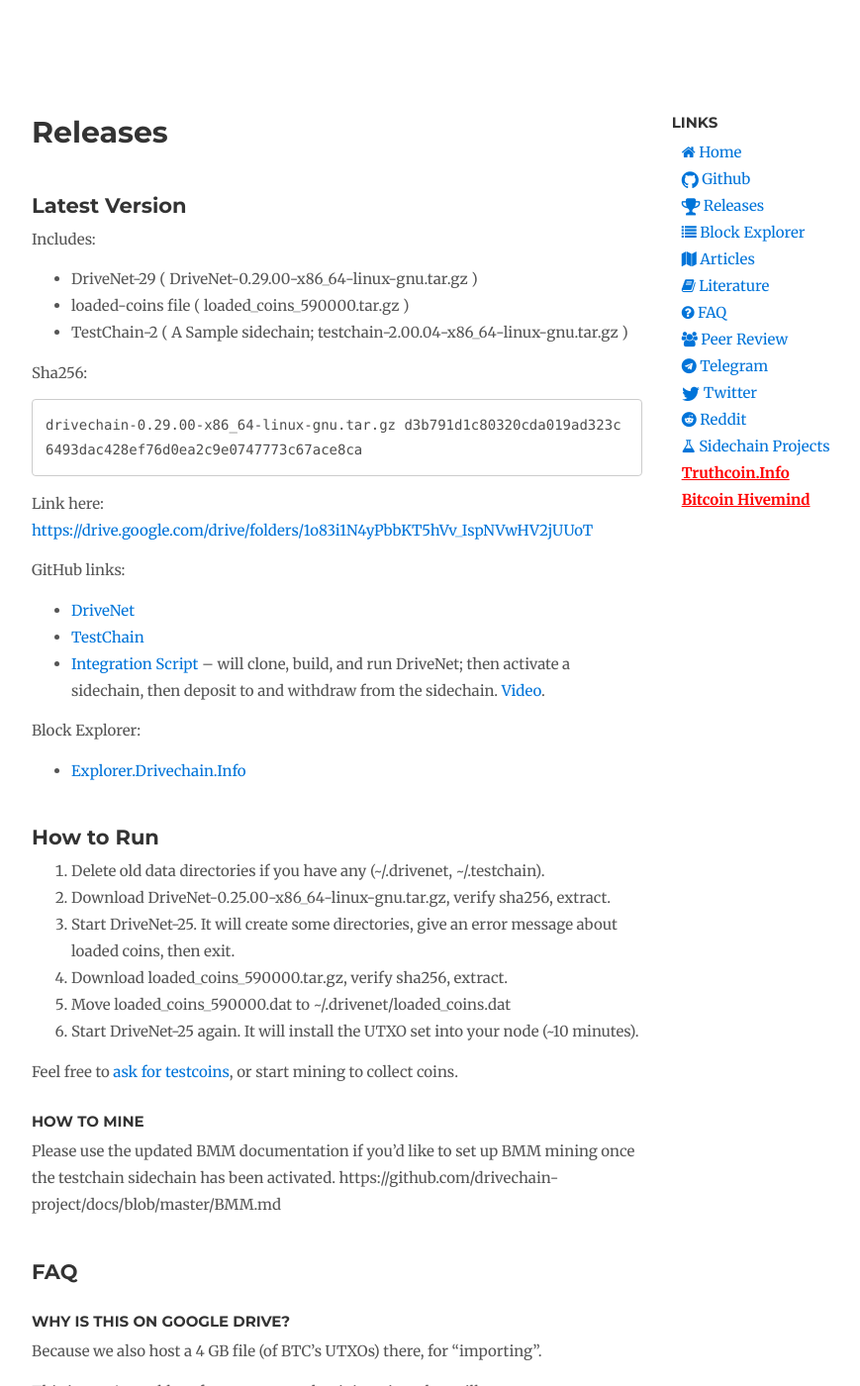
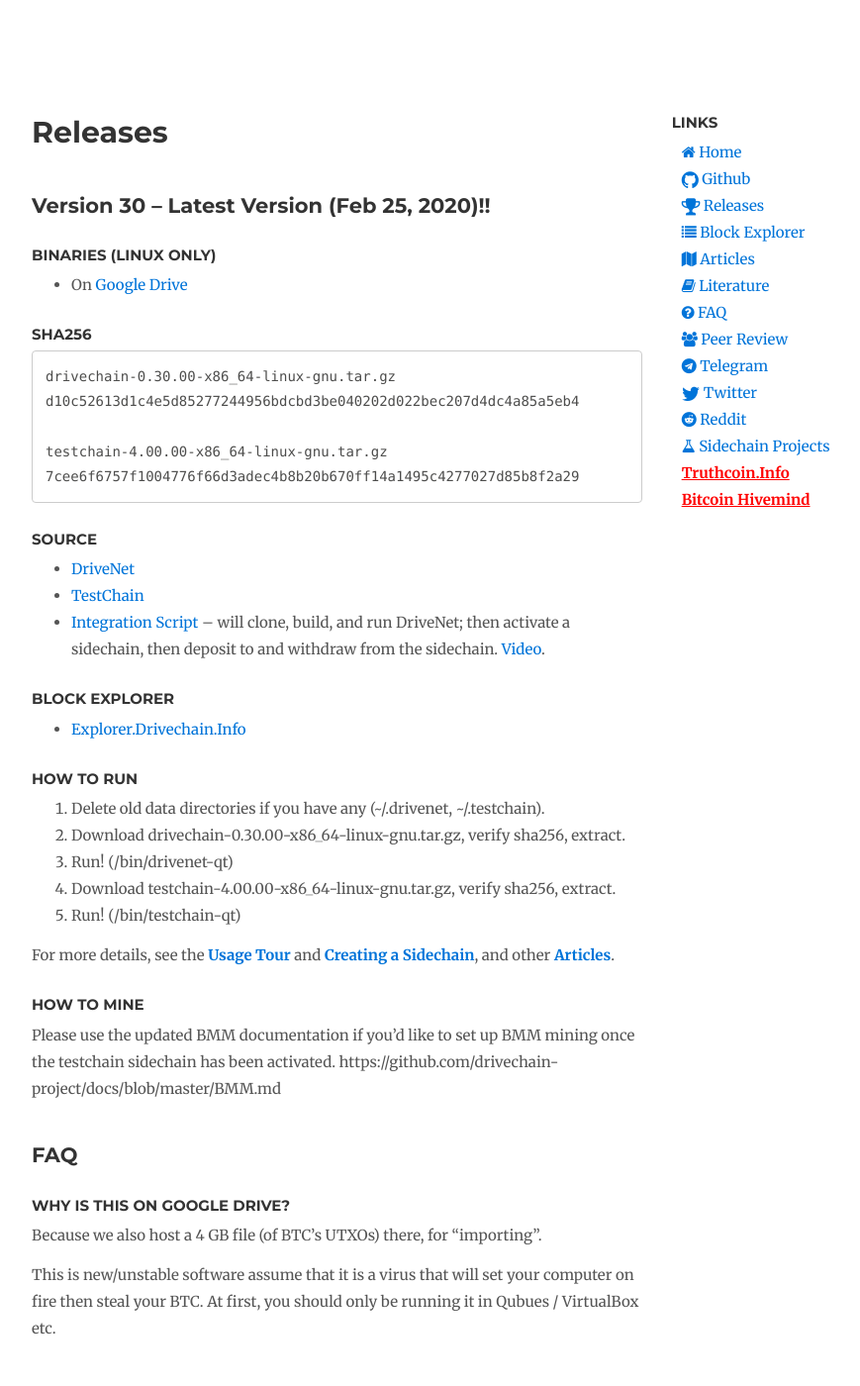
Before and after one commit to drivechain-project/drivechain.info, a Jekyll site: the page built from releases/index.md, in a window 1280 px wide and 1400 px high. Shown: the whole window at 99% size, without its empty margins (138-1007 px from the left). Built offline with Jekyll 4.4.1, drawn with Linux system fonts in a browser that asks for light colours; our own code applies the rules of GitHub Pages for plain Markdown files; comment, search, counter and statistics services are not loaded; some of the changed text lies outside the part shown.

Commit message:
add DOWNLOADs link, v30

```diff
--- a/releases/index.md
+++ b/releases/index.md
@@ -4,41 +4,56 @@
 ---
 
 
-## Latest Version
-
-Includes:
-
-* DriveNet-29 ( DriveNet-0.29.00-x86_64-linux-gnu.tar.gz )
-* loaded-coins file ( loaded_coins_590000.tar.gz )
-* TestChain-2 ( A Sample sidechain; testchain-2.00.04-x86_64-linux-gnu.tar.gz )
-
-Sha256:
-
-    drivechain-0.29.00-x86_64-linux-gnu.tar.gz d3b791d1c80320cda019ad323c6493dac428ef76d0ea2c9e0747773c67ace8ca
-
-Link here: [https://drive.google.com/drive/folders/1o83i1N4yPbbKT5hVv_IspNVwHV2jUUoT](https://drive.google.com/drive/folders/1o83i1N4yPbbKT5hVv_IspNVwHV2jUUoT)
+## Version 30 -- Latest Version (Feb 25, 2020)!!
 
 
-GitHub links:
+### Binaries (Linux Only)
+
+* On [Google Drive](https://drive.google.com/drive/folders/1o83i1N4yPbbKT5hVv_IspNVwHV2jUUoT)
+
+
+### Sha256
+
+    drivechain-0.30.00-x86_64-linux-gnu.tar.gz
+    d10c52613d1c4e5d85277244956bdcbd3be040202d022bec207d4dc4a85a5eb4
+
+    testchain-4.00.00-x86_64-linux-gnu.tar.gz
+    7cee6f6757f1004776f66d3adec4b8b20b670ff14a1495c4277027d85b8f2a29
+
+
+### Source
 
 * [DriveNet](https://github.com/drivechain-project/mainchain/)
 * [TestChain](https://github.com/drivechain-project/sidechains)
 * [Integration Script](https://github.com/CryptAxe/DriveChainIntegration) -- will clone, build, and run DriveNet; then activate a sidechain, then deposit to and withdraw from the sidechain. [Video](https://drive.google.com/open?id=1BwSFmXWPLvGyrWP_zo3ZCivqxDvwlZbe).
 
-Block Explorer:
+### Block Explorer
 
 * [Explorer.Drivechain.Info](http://explorer.drivechain.info/)
 
-## How to Run
+### How to Run
 
 1. Delete old data directories if you have any (~/.drivenet, ~/.testchain).
-2. Download DriveNet-0.25.00-x86_64-linux-gnu.tar.gz, verify sha256, extract.
-3. Start DriveNet-25. It will create some directories, give an error message about loaded coins, then exit.
+2. Download drivechain-0.30.00-x86_64-linux-gnu.tar.gz, verify sha256, extract.
+3. Run! (/bin/drivenet-qt)
+4. Download testchain-4.00.00-x86_64-linux-gnu.tar.gz, verify sha256, extract.
+5. Run! (/bin/testchain-qt)
+
+For more details, see the [**Usage Tour**](http://www.drivechain.info/blog/usage-tour/) and [**Creating a Sidechain**](http://www.drivechain.info/blog/adding-a-sidechain/), and other [**Articles**](http://www.drivechain.info/archive/).
+
+
+<!--
+
+1. Delete old data directories if you have any (~/.drivenet, ~/.testchain).
+2. Download drivechain-0.30.00-x86_64-linux-gnu.tar.gz, verify sha256, extract.
+3. Start DriveNet-30. It will create some directories, give an error message about loaded coins, then exit.
 4. Download loaded_coins_590000.tar.gz, verify sha256, extract.
 5. Move loaded_coins_590000.dat to ~/.drivenet/loaded_coins.dat
 6. Start DriveNet-25 again. It will install the UTXO set into your node (~10 minutes).
 
 Feel free to [ask for testcoins](www.t.me/DcInsiders), or start mining to collect coins.
+
+-->
 
 ### How to Mine
 
@@ -57,6 +72,23 @@
 
 
 ## Selected Release Notes
+
+### DriveNet30 -- February 25, 2020
+
+Mainchain ("DriveNet 0.30.00"):
+
+ * Fully backwards compatible -- (would sync with Bitcoin Core 0.12.0 [for example], if 0.12 had our genesis block)
+ * NODE_DRIVECHAIN signaling / service flag
+ * Overview page now has a "More" frame, and a "sidechain status"
+ * * click on a wt^ to go to the WT^ table
+ * No "loaded coins" -- fresh blockchain, new genesis block.
+
+Sidechain ("TestChain 4.00.00"):
+
+* All BMM checks now enabled by default
+ * testchaind handles disconnections the same way as Qt (checks for mainchain connection in a few different places)
+* Refactoring of BMM block creation
+* Refactoring of sidechain client / refreshbmm RPC
 
 
 ### DriveNet29 -- November 26, 2019
```
Also changed, not shown: index.md (+2 -1 lines).
